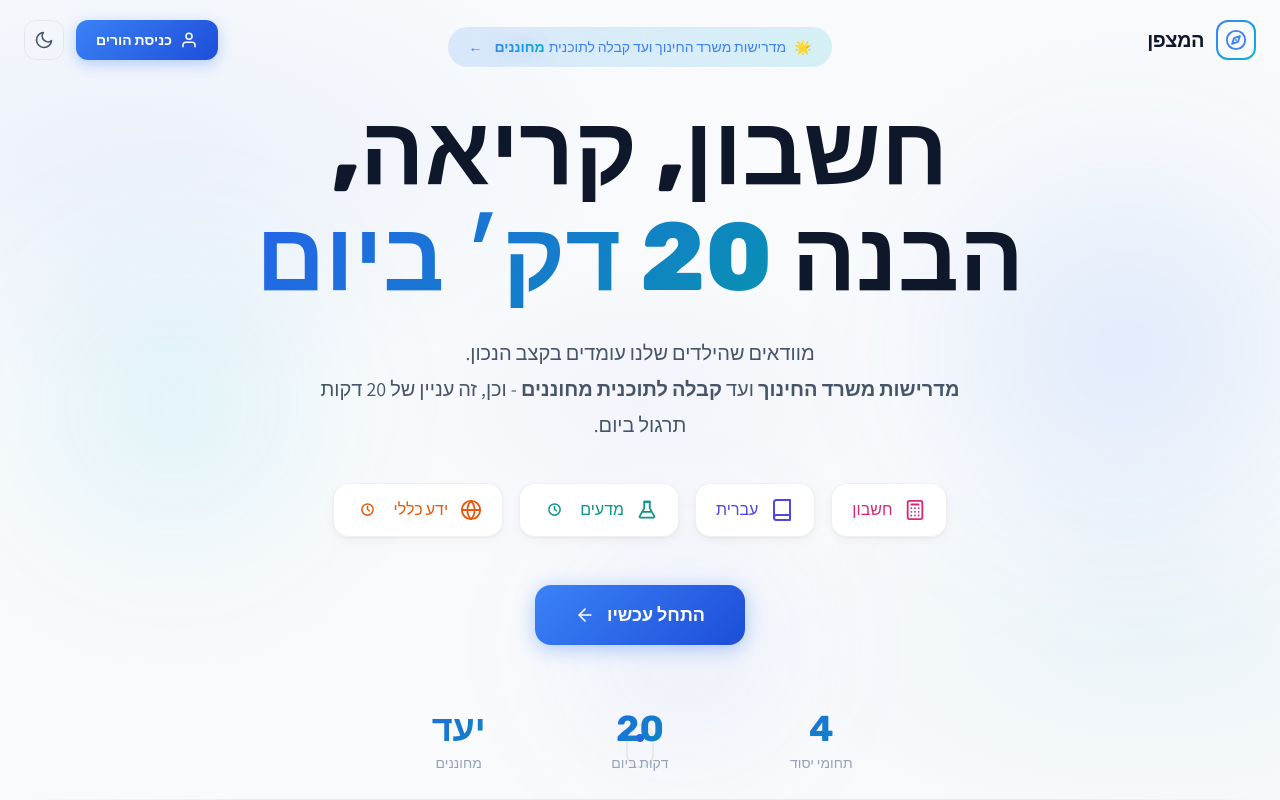
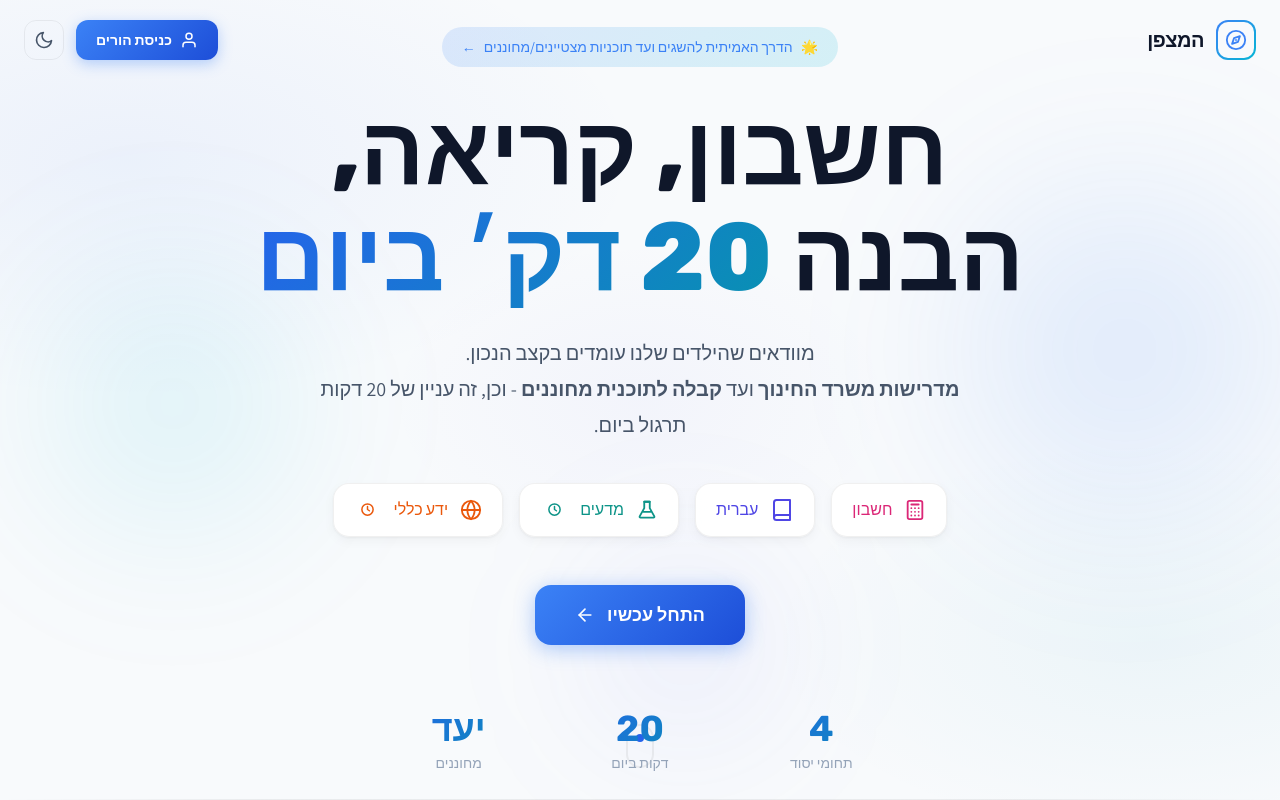
Before and after one commit to OhadAssulin/lilmodush, a Next.js app: page / in a window 1280 px wide. Shown: the top 800 px of the page. Built offline with nearby package versions, Linux system fonts and the light colour scheme.

Commit message:
Update hero badge copy

```diff
--- a/src/components/HeroSection.tsx
+++ b/src/components/HeroSection.tsx
@@ -150,18 +150,7 @@ export function HeroSection({ onGetStarted }: HeroSectionProps) {
             <span className="relative z-10 flex items-center gap-2">
               <span>🌟</span>
               <span>
-                מדרישות משרד החינוך ועד קבלה לתוכנית
-                <span
-                  className="font-bold mx-1"
-                  style={{
-                    background: "linear-gradient(135deg, #3b82f6, #06b6d4)",
-                    WebkitBackgroundClip: "text",
-                    WebkitTextFillColor: "transparent",
-                    textShadow: "0 0 20px rgba(59, 130, 246, 0.3)",
-                  }}
-                >
-                  מחוננים
-                </span>
+                הדרך האמיתית להשגים ועד תוכניות מצטיינים/מחוננים
               </span>
               <motion.span
                 animate={{ x: [0, 3, 0] }}
```
